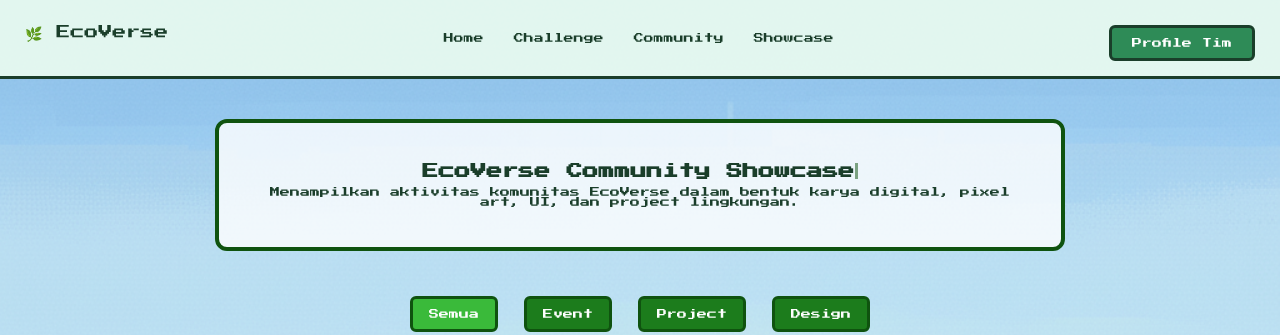
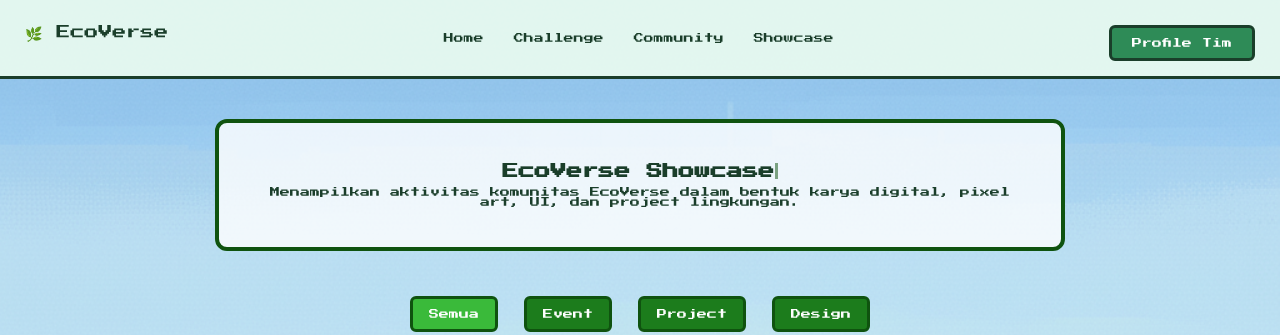
Before and after one commit to alesinonggi11/EcoVerse, a plain HTML site: page test.html in a window 1280 px wide. Shown: the top 335 px of the page. Drawn offline with Linux system fonts and the light colour scheme.

Commit message:
Update test.html

```diff
--- a/test.html
+++ b/test.html
@@ -395,7 +395,7 @@
 
 <script>
   /* Typing effect */
-const text = "EcoVerse Community Showcase";
+const text = "EcoVerse Showcase";
 let i = 0;
 function typing() {
   if (i < text.length) {
```
